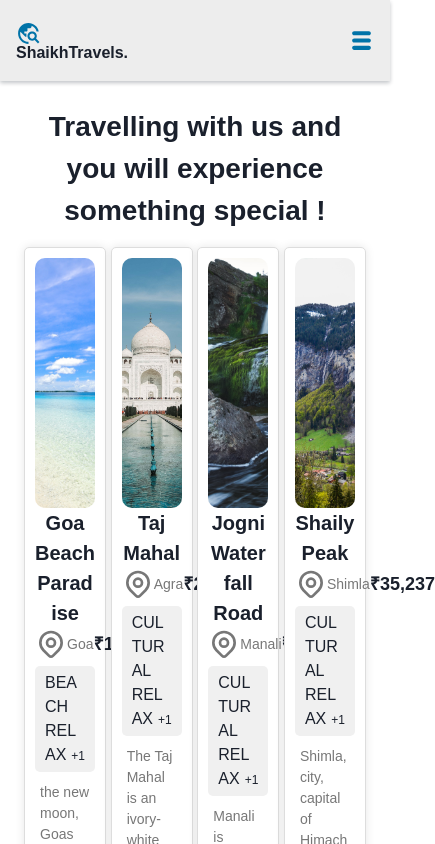
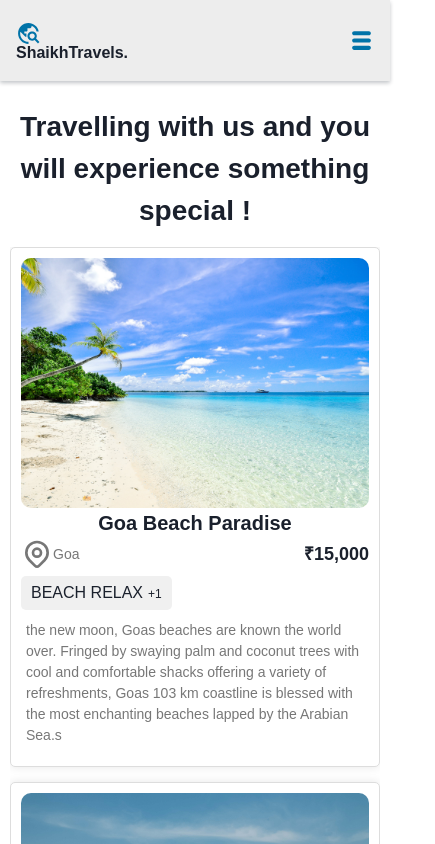
Before and after one commit to Dilshad2001/TY-Project, a React (Create React App) app in the folder frontend/: page /packages in a window 390 px wide. Shown: the top 844 px of the page, 435 px wide, since content can reach past the window. Built offline with nearby package versions, Linux system fonts and the light colour scheme.

Commit message:
package cards made responsive

```diff
--- a/frontend/src/Components/Main/Main.scss
+++ b/frontend/src/Components/Main/Main.scss
@@ -71,7 +71,7 @@
 }
 
 @media screen and (max-width: 700px) {
-  .singleDestination {
+  .home-card {
     width: 49%;
   }
   .secContent-grid {
@@ -80,7 +80,7 @@
 }
 
 @media screen and (max-width: 450px) {
-  .singleDestination {
+  .home-card {
     width: 100%;
   }
 }
--- a/frontend/src/Components/Packages/Package.css
+++ b/frontend/src/Components/Packages/Package.css
@@ -84,3 +84,23 @@
 .dropdown:hover .dropdown-content {
   display: block;
 }
+
+@media screen and (max-width: 700px) {
+  .package-card {
+    width: 49%;
+  }
+  .packages-container {
+    padding-left: 10px;
+    padding-right: 10px;
+  }
+}
+
+@media screen and (max-width: 450px) {
+  .package-cards-container {
+    /* flex-wrap: nowrap; */
+    overflow-x: scroll;
+  }
+  .package-card {
+    width: 100%;
+  }
+}
```
